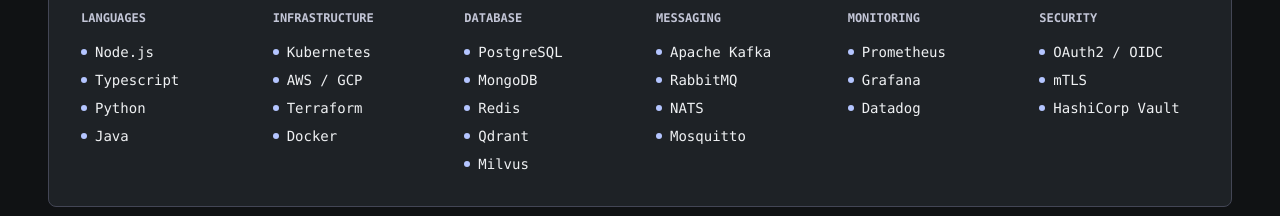
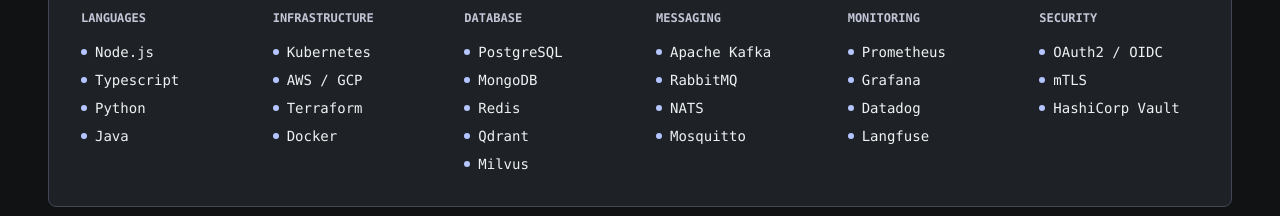
Before and after one commit to meghrazchi/website, a Next.js app: page / in a window 1280 px wide. Shown: the part 2640-2856 px from the top of the page. Built offline with nearby package versions, Linux system fonts and the light colour scheme; no server answers.

Commit message:
add langfuse as observation/monitoring tool

```diff
--- a/content/site.mdx
+++ b/content/site.mdx
@@ -192,7 +192,7 @@
   },
   {
     label: "MONITORING",
-    items: ["Prometheus", "Grafana", "Datadog"],
+    items: ["Prometheus", "Grafana", "Datadog", "Langfuse"],
   },
   {
     label: "SECURITY",
```
